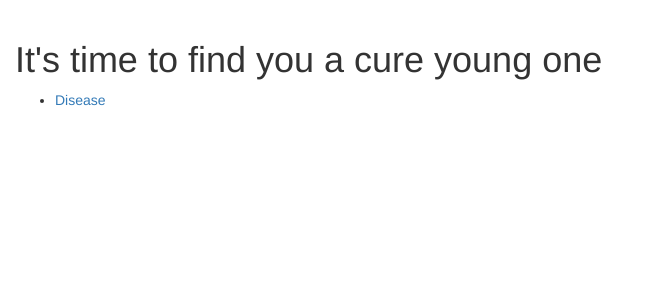
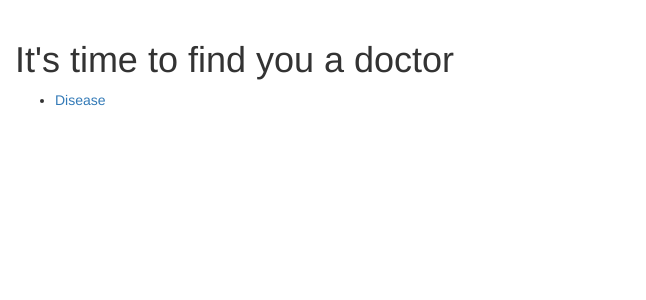
Before and after one commit to nsuspring2019cse299sec4/Group-5, a Django app: page /finddoctor/ in a window 1280 px wide. Shown: the part 52-352 px from the top of the page, without its empty margins (0-646 px from the left). Run offline with Django 3.2, Linux system fonts and the light colour scheme; some libraries are stand-ins or nearby versions.

Commit message:
Revert "data added"
This reverts commit 8e006ecf11f816c124516fceb28b4a2d267157d2.

```diff
--- a/Project code/findadoc/finddoctor/templates/finddoctor/index.html
+++ b/Project code/findadoc/finddoctor/templates/finddoctor/index.html
@@ -2,7 +2,7 @@
 
 {% block body %}
 	<div class="container-fluid">
-		<h1>It's time to find you a cure young one</h1>
+		<h1>It's time to find you a doctor</h1>
 		<ul>
 			<li><a href="{% url 'finddoctor:disease' %}">Disease</a></li>
 		</ul>
```
